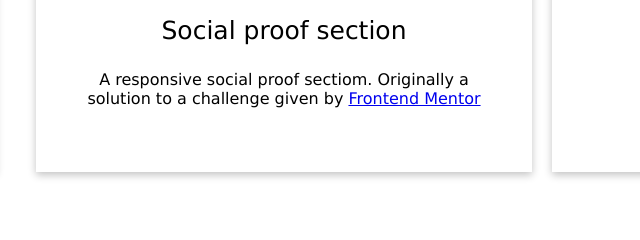
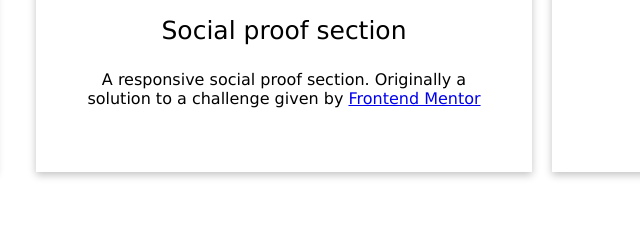
Before and after one commit to Roopesh2/roopesh2.github.io, a website: page index.html in a window 1280 px wide. Shown: the part 1621-1861 px from the top of the page, 536-1176 px from the left. Drawn offline with Linux system fonts and the light colour scheme.

Commit message:
Typo fix

```diff
--- a/index.html
+++ b/index.html
@@ -120,7 +120,7 @@
 						<div class="card-info">
 							<p class="card-title">Social proof section</p>
 							<p class="card-description">
-								A responsive social proof sectiom. Originally a solution to a challenge
+								A responsive social proof section. Originally a solution to a challenge
 								given by <a href="https://www.frontendmentor.io">Frontend Mentor</a>
 							</p>
 						</div>
```
